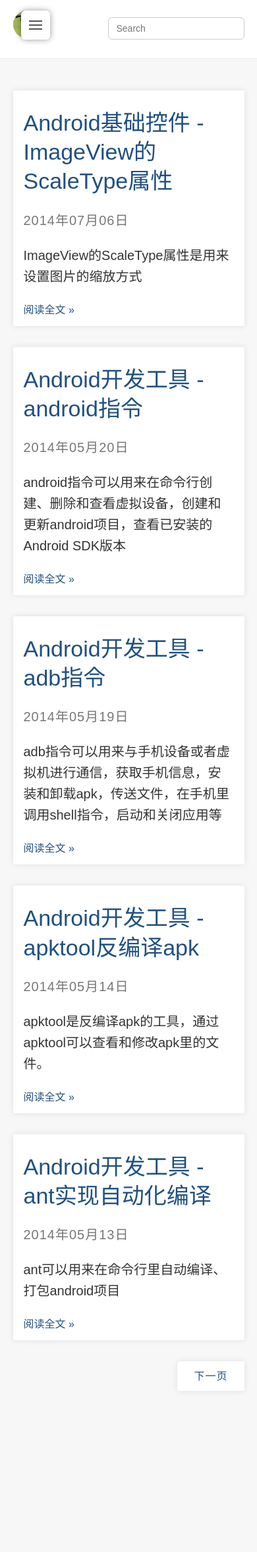
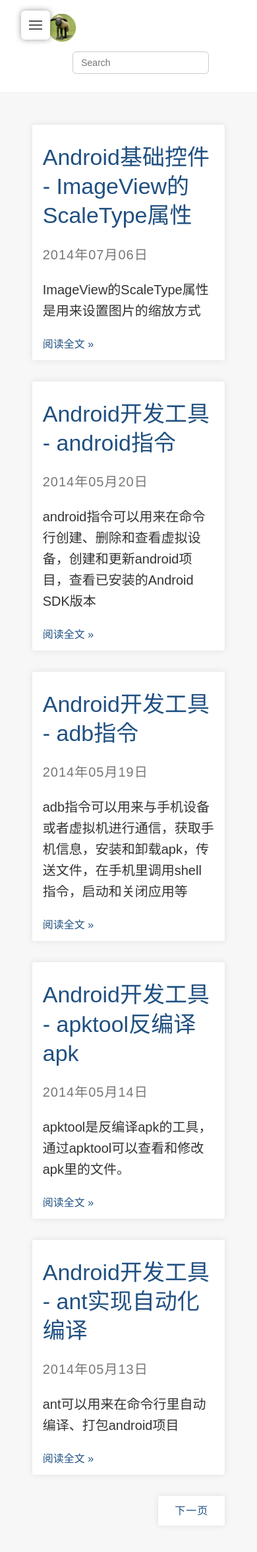
Before and after one commit to cashow/cashow.github.io, a Jekyll site: the page built from index.html, in a window 390 px wide. Shown: the whole page at 66% size. Built offline with Jekyll 4.4.1, drawn with Linux system fonts in a browser that asks for light colours; nearby versions of some CDN libraries; Markdown is read by kramdown in place of the engine named in the settings; the list of posts is cut into pages by our own code; before the commit the page ends 2148 px from its top, so only the background shows below that.

Commit message:
适配手机页面

```diff
--- a/assets/css/main.scss
+++ b/assets/css/main.scss
@@ -187,7 +187,7 @@
  */
 
 .container {
-  width: 90%;
+  width: 75%;
   max-width: $M; // See breakpoints in css/_sass/helpers/_layout.scss
   margin: 0 auto;
 
@@ -217,21 +217,11 @@
   margin-bottom: 3rem;
   border-bottom: 1px solid $gray-lighter;
   width: 100%;
-  padding: 1em 0;
+  padding: 1em 2rem 1em 2rem;
   @include MQ(M){
     margin-bottom: 4rem;
     display: table;
     height: 50px;
-  }
-
-  /*
-   * Special media query hack for small tablet screen.
-   * Due to overlap of menu toggle and the logo.
-   */
-  @media (min-width: 768px) and (max-width: 991px) {
-    .container {
-      width: 75%;
-    }
   }
 }
 
@@ -245,6 +235,8 @@
 .header .header-logo img {
   text-align: center;
   margin: 0 auto;
+  padding-top: 5px;
+  padding-bottom: 5px;
 }
 
 .header .header-logo a {
```
Also changed, not shown: 1 other file.
